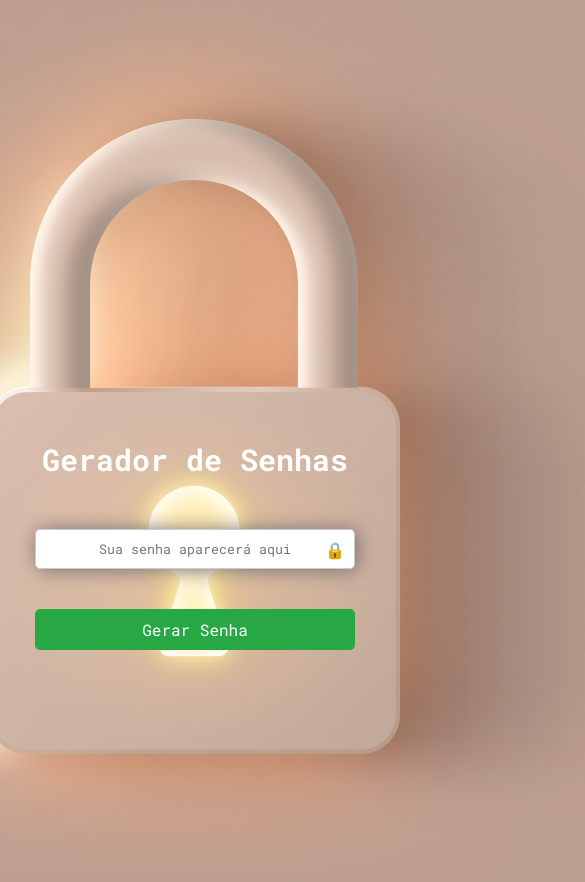
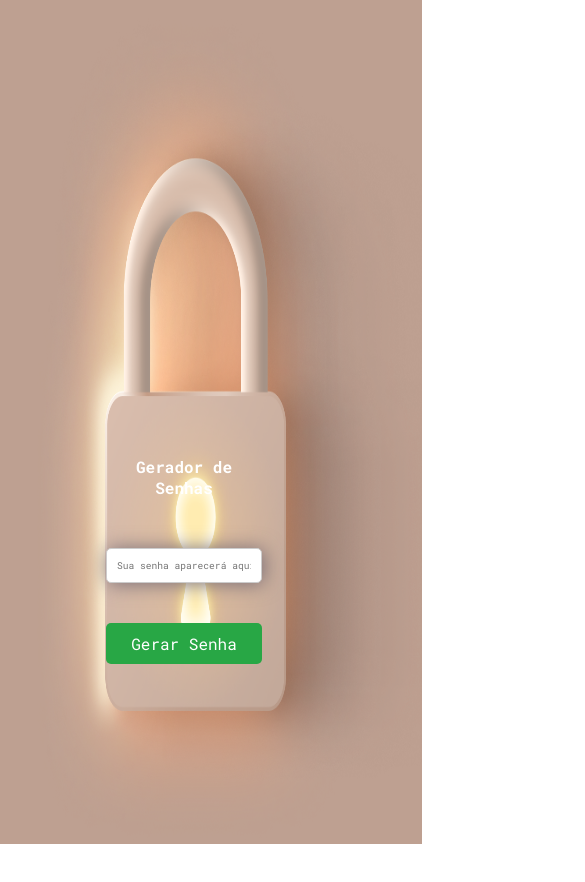
Before and after one commit to FernandoJesuss/Gerador_de_Senhas, a plain HTML site: page index.html in a window 390 px wide. Shown: the top 882 px of the page, 585 px wide, since content can reach past the window. After the commit the page ends 844 px from the top, so only its background shows below. Drawn offline with Linux system fonts and the light colour scheme.

Commit message:
Fix: Correção de bugs

```diff
--- a/src/css/styles.css
+++ b/src/css/styles.css
@@ -68,7 +68,7 @@ input {
 }
 
 .senha::after {
-    content: '🔒';
+    content: '';
     position: absolute;
     right: 10px;
     top: 50%;
@@ -96,24 +96,85 @@ button:active {
     background-color: #21883796;
 }
 
-/* Media screen 430 */
-@media screen and (max-width: 430px) {
-    .meio-circulo {
-        top: 0.8%;
+
+/* Media Queries para Responsividade */
+@media (max-width: 768px) {
+    .Container {
+        /* display: flex; */
+        right: 16.8rem;
+        width: 40%;
+        top: 31rem;
+        justify-content: center;
+        align-items: center;
+    }
+
+    body .Container h1 {
+        font-size: 1.3rem;
+        font-weight: 700;
+
+    }
+
+    body img {
+        left: 2rem;
     }
 }
 
-/* Media screen 480 */
-@media screen and (max-width: 480px) {
-    .meio-circulo {
-        top: 25.8%;
+@media (max-width: 480px) {
+    .Container {
+        /* display: flex; */
+        right: 9rem;
+        width: 40%;
+        top: 31rem;
+        justify-content: center;
+        align-items: center;
+    }
+
+    body .Container h1 {
+        font-size: 1.1rem;
+        font-weight: 700;
+
+    }
+
+    body img {
+        width: 100vw;
+        height: 100vh;
+        left: 2rem;
+    }
+    #password {
+        font-size: 0.7rem;
+
+    }
+    .senha{
+        font-size: 25px;
     }
 }
 
-/* Media screen 600 */
-@media screen and (max-width: 600px) {
-    .meio-circulo {
-        /* top pode ser definido aqui se necessário */
-        top: 54.7%;
+@media (max-width: 430px) {
+    .Container {
+        /* display: flex; */
+        right: 8rem;
+        width: 40%;
+        top: 31rem;
+        justify-content: center;
+        align-items: center;
+    }
+
+    body .Container h1 {
+        font-size: 1rem;
+        font-weight: 700;
+
+    }
+
+    body img {
+        width: 100vw;
+        height: 100vh;
+        left: 2rem;
+    }
+    #password {
+        font-size: 0.6rem;
+
+    }
+    .senha{
+        font-size: 25px;
     }
 }
```
